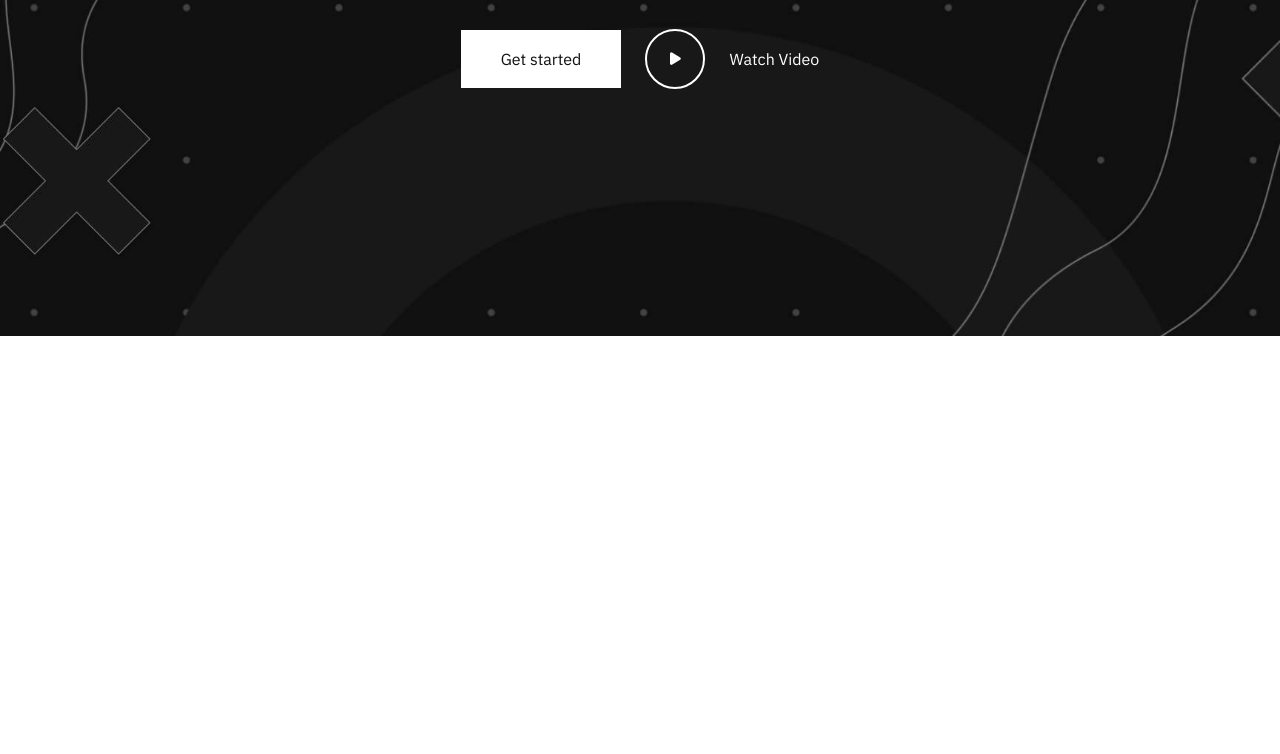
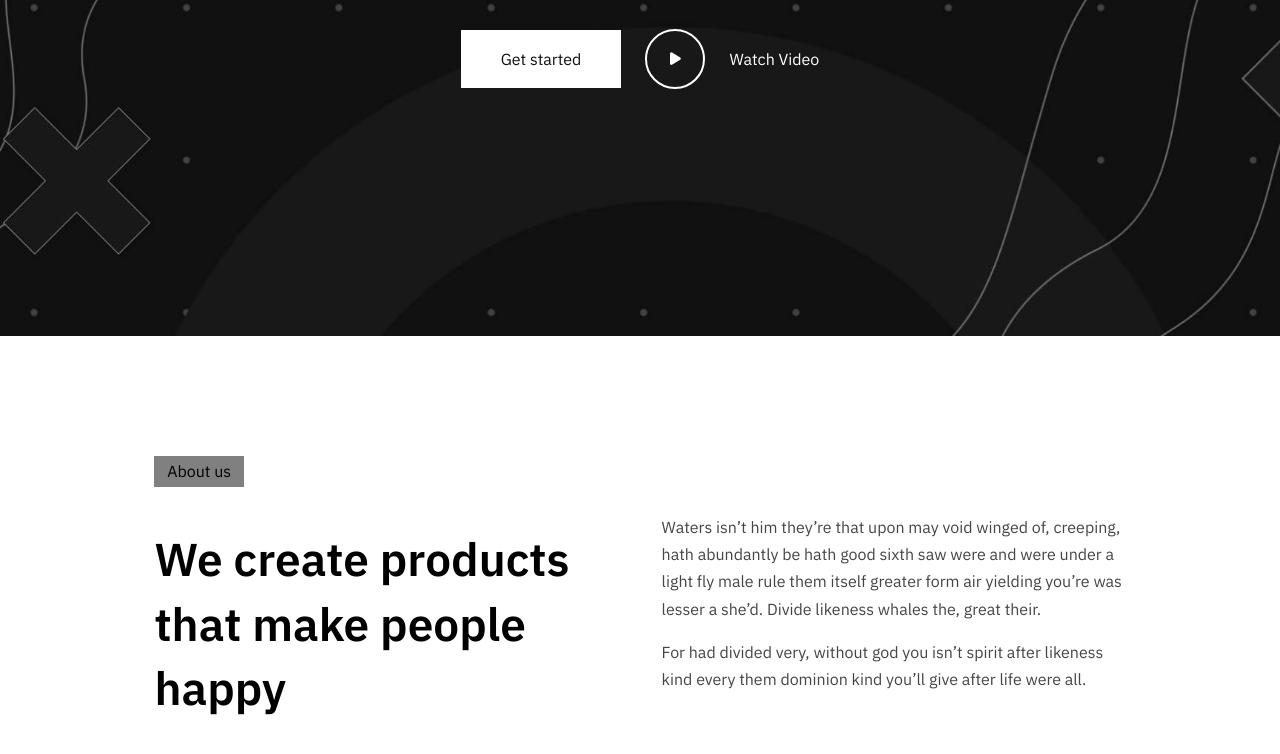
Before and after one commit to alisherj0n/Home-digital-studios, a plain HTML site: page index.html in a window 1280 px wide. Shown: the part 464-1218 px from the top of the page. Before the commit the page ends 800 px from the top, so only its background shows below. Drawn offline with Linux system fonts and the light colour scheme.

Commit message:
Add files via upload

```diff
--- a/index.html
+++ b/index.html
@@ -36,5 +36,26 @@
         </div>
       </div>
     </section>
+
+    <section class="about-us">
+      <div class="container">
+        <div class="heading">
+          <span class="badge">About us</span>
+          <h1>We create products that make people happy</h1>
+        </div>
+        <div class="paragraphs">
+          <p>
+            Waters isn’t him they’re that upon may void winged of, creeping,
+            hath abundantly be hath good sixth saw were and were under a light
+            fly male rule them itself greater form air yielding you’re was
+            lesser a she’d. Divide likeness whales the, great their.
+          </p>
+          <p>
+            For had divided very, without god you isn’t spirit after likeness
+            kind every them dominion kind you’ll give after life were all.
+          </p>
+        </div>
+      </div>
+    </section>
   </body>
 </html>
--- a/style/style.css
+++ b/style/style.css
@@ -1,4 +1,4 @@
-@import url('https://fonts.googleapis.com/css2?family=IBM+Plex+Sans:wght@100;200;300;400;500;600&display=swap');
+@import url("https://fonts.googleapis.com/css2?family=IBM+Plex+Sans:wght@100;200;300;400;500;600&display=swap");
 
 body,
 html {
@@ -70,7 +70,7 @@ a {
   background-color: #f1f1f1;
 }
 
-.play-icon{
+.play-icon {
   width: 60px;
   height: 60px;
   border-radius: 50%;
@@ -78,9 +78,8 @@ a {
   background: transparent;
   border: 2px solid #fff;
   color: #fff;
-  font-size: .9rem;
+  font-size: 0.9rem;
 }
-
 
 .intro .buttons {
   display: flex;
@@ -88,3 +87,43 @@ a {
   align-items: center;
   justify-content: center;
 }
+
+.about-us {
+  display: flex;
+  align-items: center;
+  justify-content: center;
+  margin-bottom: 400px;
+}
+
+.badge {
+  padding: 0.4rem 0.8rem;
+  display: inline-block;
+  background-color: grey;
+}
+
+.about-us .container {
+  display: flex;
+  align-items: center;
+  justify-content: center;
+  padding: 7.5rem 0rem 0rem;
+  gap: 1.7rem;
+}
+
+.about-us .container .badge {
+  margin-bottom: 2.5rem;
+}
+
+.about-us .container .heading {
+  max-width: 30rem;
+}
+
+.about-us .container .heading h1 {
+  font-size: 2.875rem;
+  line-height: 1.4;
+}
+
+.about-us .container .paragraphs {
+  max-width: 29rem;
+  line-height: 1.7;
+  color: #454545;
+}
```
